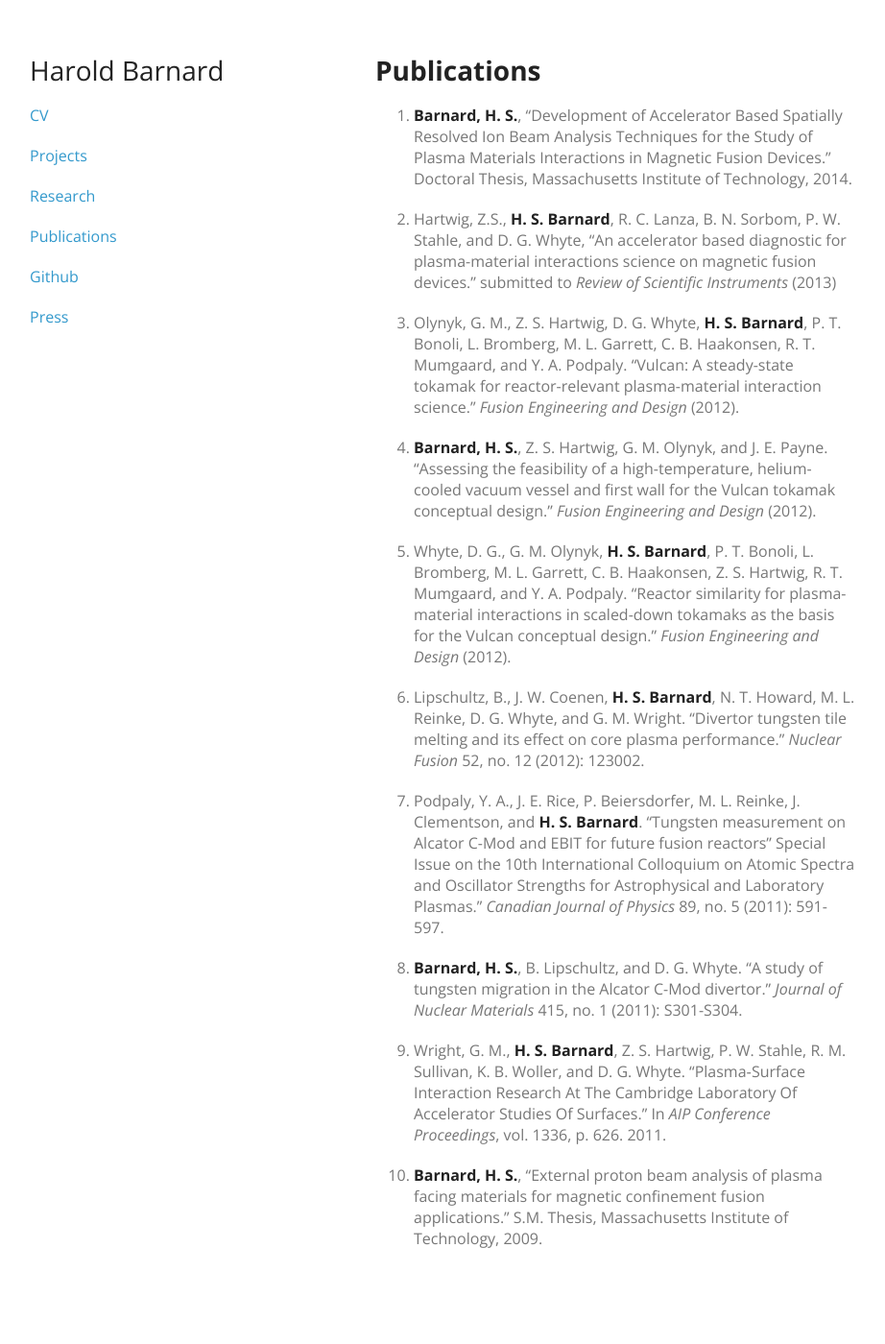
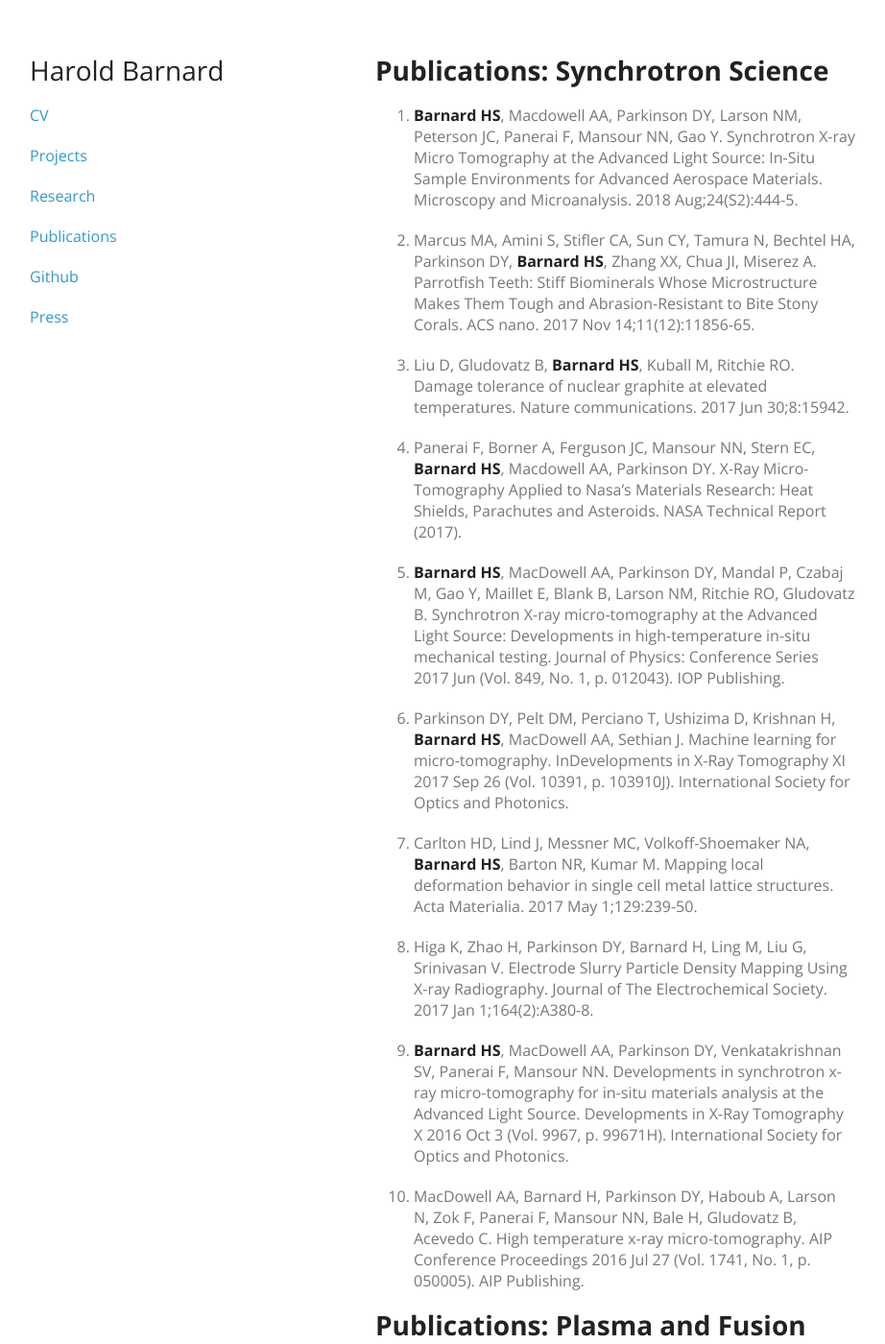
Before and after one commit to hbar/hbar.github.io, a Jekyll site: the page built from pages/publications/index.md, in a window 1280 px wide and 1400 px high. Shown: the whole window at 96% size, without its empty margins (179-1101 px from the left). Built offline with Jekyll 4.4.1, drawn with Linux system fonts in a browser that asks for light colours; some of the changed text lies outside the part shown.

Commit message:
Update index.md
Updated Publications Nov 16, 2018

```diff
--- a/pages/publications/index.md
+++ b/pages/publications/index.md
@@ -3,44 +3,48 @@ title: Publications
 layout: default
 ---
 
-# Publications
+# Publications: Synchrotron Science
 
-1. **Barnard, H. S.**, "Development of Accelerator Based Spatially Resolved Ion Beam Analysis Techniques for the Study of Plasma Materials Interactions in Magnetic Fusion Devices." Doctoral Thesis, Massachusetts Institute of Technology, 2014.
+1.	**Barnard HS**, Macdowell AA, Parkinson DY, Larson NM, Peterson JC, Panerai F, Mansour NN, Gao Y. Synchrotron X-ray Micro Tomography at the Advanced Light Source: In-Situ Sample Environments for Advanced Aerospace Materials. Microscopy and Microanalysis. 2018 Aug;24(S2):444-5.
 
-2. Hartwig, Z.S., **H. S. Barnard**, R. C. Lanza, B. N. Sorbom, P. W. Stahle, and D. G. Whyte,
-"An accelerator based diagnostic for plasma-material interactions science on magnetic fusion
-devices." submitted to *Review of Scientific Instruments* (2013)
+2.	Marcus MA, Amini S, Stifler CA, Sun CY, Tamura N, Bechtel HA, Parkinson DY, **Barnard HS**, Zhang XX, Chua JI, Miserez A. Parrotfish Teeth: Stiff Biominerals Whose Microstructure Makes Them Tough and Abrasion-Resistant to Bite Stony Corals. ACS nano. 2017 Nov 14;11(12):11856-65.
 
-3. Olynyk, G. M., Z. S. Hartwig, D. G. Whyte, **H. S. Barnard**, P. T. Bonoli, L. Bromberg, M.
-L. Garrett, C. B. Haakonsen, R. T. Mumgaard, and Y. A. Podpaly. "Vulcan: A steady-state
-tokamak for reactor-relevant plasma-material interaction science." *Fusion Engineering and
-Design* (2012).
+3.	Liu D, Gludovatz B, **Barnard HS**, Kuball M, Ritchie RO. Damage tolerance of nuclear graphite at elevated temperatures. Nature communications. 2017 Jun 30;8:15942.
 
-4. **Barnard, H. S.**, Z. S. Hartwig, G. M. Olynyk, and J. E. Payne. "Assessing the feasibility of a
-high-temperature, helium-cooled vacuum vessel and first wall for the Vulcan tokamak
-conceptual design." *Fusion Engineering and Design* (2012).
+4.	Panerai F, Borner A, Ferguson JC, Mansour NN, Stern EC, **Barnard HS**, Macdowell AA, Parkinson DY. X-Ray Micro-Tomography Applied to Nasa's Materials Research: Heat Shields, Parachutes and Asteroids. NASA Technical Report (2017).
 
-5. Whyte, D. G., G. M. Olynyk, **H. S. Barnard**, P. T. Bonoli, L. Bromberg, M. L. Garrett, C.
-B. Haakonsen, Z. S. Hartwig, R. T. Mumgaard, and Y. A. Podpaly. "Reactor similarity for
-plasma-material interactions in scaled-down tokamaks as the basis for the Vulcan conceptual
-design." *Fusion Engineering and Design* (2012).
+5.	**Barnard HS**, MacDowell AA, Parkinson DY, Mandal P, Czabaj M, Gao Y, Maillet E, Blank B, Larson NM, Ritchie RO, Gludovatz B. Synchrotron X-ray micro-tomography at the Advanced Light Source: Developments in high-temperature in-situ mechanical testing. Journal of Physics: Conference Series 2017 Jun (Vol. 849, No. 1, p. 012043). IOP Publishing.
 
-6. Lipschultz, B., J. W. Coenen, **H. S. Barnard**, N. T. Howard, M. L. Reinke, D. G. Whyte, and
-G. M. Wright. "Divertor tungsten tile melting and its effect on core plasma performance."
-*Nuclear Fusion* 52, no. 12 (2012): 123002.
+6.	Parkinson DY, Pelt DM, Perciano T, Ushizima D, Krishnan H, **Barnard HS**, MacDowell AA, Sethian J. Machine learning for micro-tomography. InDevelopments in X-Ray Tomography XI 2017 Sep 26 (Vol. 10391, p. 103910J). International Society for Optics and Photonics.
 
-7. Podpaly, Y. A., J. E. Rice, P. Beiersdorfer, M. L. Reinke, J. Clementson, and **H. S. Barnard**.
-"Tungsten measurement on Alcator C-Mod and EBIT for future fusion reactors" Special Issue
-on the 10th International Colloquium on Atomic Spectra and Oscillator Strengths for
-Astrophysical and Laboratory Plasmas." *Canadian Journal of Physics* 89, no. 5 (2011):
-591-597.
+7.	Carlton HD, Lind J, Messner MC, Volkoff-Shoemaker NA, **Barnard HS**, Barton NR, Kumar M. Mapping local deformation behavior in single cell metal lattice structures. Acta Materialia. 2017 May 1;129:239-50.
 
-8. **Barnard, H. S.**, B. Lipschultz, and D. G. Whyte. "A study of tungsten migration in the
-Alcator C-Mod divertor." *Journal of Nuclear Materials* 415, no. 1 (2011): S301-S304.
+8.	Higa K, Zhao H, Parkinson DY, Barnard H, Ling M, Liu G, Srinivasan V. Electrode Slurry Particle Density Mapping Using X-ray Radiography. Journal of The Electrochemical Society. 2017 Jan 1;164(2):A380-8.
 
-9. Wright, G. M., **H. S. Barnard**, Z. S. Hartwig, P. W. Stahle, R. M. Sullivan, K. B. Woller, and
-D. G. Whyte. "Plasma‐Surface Interaction Research At The Cambridge Laboratory Of
-Accelerator Studies Of Surfaces." In *AIP Conference Proceedings*, vol. 1336, p. 626. 2011.
+9.	**Barnard HS**, MacDowell AA, Parkinson DY, Venkatakrishnan SV, Panerai F, Mansour NN. Developments in synchrotron x-ray micro-tomography for in-situ materials analysis at the Advanced Light Source. Developments in X-Ray Tomography X 2016 Oct 3 (Vol. 9967, p. 99671H). International Society for Optics and Photonics.
 
-10. **Barnard, H. S.**, "External proton beam analysis of plasma facing materials for magnetic
-confinement fusion applications." S.M. Thesis, Massachusetts Institute of Technology, 2009.
+10.	MacDowell AA, Barnard H, Parkinson DY, Haboub A, Larson N, Zok F, Panerai F, Mansour NN, Bale H, Gludovatz B, Acevedo C. High temperature x-ray micro-tomography. AIP Conference Proceedings 2016 Jul 27 (Vol. 1741, No. 1, p. 050005). AIP Publishing.
+
+
+
+# Publications: Plasma and Fusion Science
+
+11.	Sorbom, B.N., J.R. Ball,  T.R. Palmer, F.J. Mangiarotti, J.M. Sierchio, P. Bonoli; C. Kasten, D.A. Sutherland, **H. S. Barnard**, C.B. Haakonsen; J. Goh, C. Sung; D.G. Whyte. "ARC: A compact, high-field, fusion nuclear science facility and demonstration power plant with demountable magnets" Fusion Engineering and Design, Vol 100, pp. 378-405 (2015)
+
+12.	**Barnard, H. S.**, "Development of Accelerator Based Spatially Resolved Ion Beam Analysis Techniques for the Study of Plasma Materials Interactions in Magnetic Fusion Devices." Doctoral Thesis, Massachusetts Institute of Technology, 2014.
+
+13.	Hartwig, Z.S., **H. S. Barnard**, R.C. Lanza, B.N. Sorbom, P.W. Stahle, D.G. Whyte. "An in situ accelerator-based diagnostic for plasma-material interactions science on magnetic fusion devices." Review of Scientific Instruments 84, no. 12 (2013): 123503
+
+14.	Olynyk, G. M., Z. S. Hartwig, D. G. Whyte, **H. S. Barnard**, P. T. Bonoli, L. Bromberg, M. L. Garrett, C. B. Haakonsen, R. T. Mumgaard, and Y. A. Podpaly. "Vulcan: A steady-state tokamak for reactor-relevant plasma-material interaction science." Fusion Engineering and Design (2012).
+
+15.	**Barnard, H. S.**, Z. S. Hartwig, G. M. Olynyk, and J. E. Payne. "Assessing the feasibility of a high-temperature, helium-cooled vacuum vessel and first wall for the Vulcan tokamak conceptual design." Fusion Engineering and Design (2012).
+
+16.	Whyte, D. G., G. M. Olynyk, **H. S. Barnard**, P. T. Bonoli, L. Bromberg, M. L. Garrett, C. B. Haakonsen, Z. S. Hartwig, R. T. Mumgaard, and Y. A. Podpaly. "Reactor similarity for plasma-material interactions in scaled-down tokamaks as the basis for the Vulcan conceptual design." Fusion Engineering and Design (2012).
+
+17.	Lipschultz, B., J. W. Coenen, **H. S. Barnard**, N. T. Howard, M. L. Reinke, D. G. Whyte, and G. M. Wright. "Divertor tungsten tile melting and its effect on core plasma performance." Nuclear Fusion 52, no. 12 (2012): 123002.
+
+18.	**Barnard, H. S.**, B. Lipschultz, and D. G. Whyte. "A study of tungsten migration in the Alcator C-Mod divertor." Journal of Nuclear Materials 415, no. 1 (2011): S301-S304.
+
+19.	Wright, G. M., **H. S. Barnard**, Z. S. Hartwig, P. W. Stahle, R. M. Sullivan, K. B. Woller, and D. G. Whyte. "Plasma‐Surface Interaction Research At The Cambridge Laboratory Of Accelerator Studies Of Surfaces." In AIP Conference Proceedings, vol. 1336, p. 626. 2011.
+
+20.	**Barnard, H. S.**, "External proton beam analysis of plasma facing materials for magnetic confinement fusion applications." S.M. Thesis, Massachusetts Institute of Technology, 2009.
```
